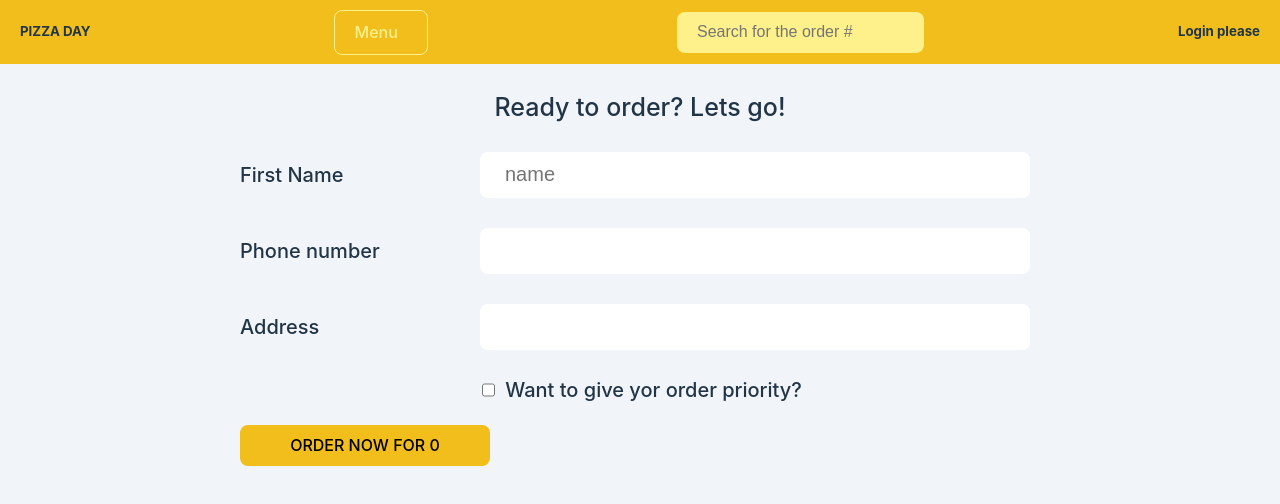
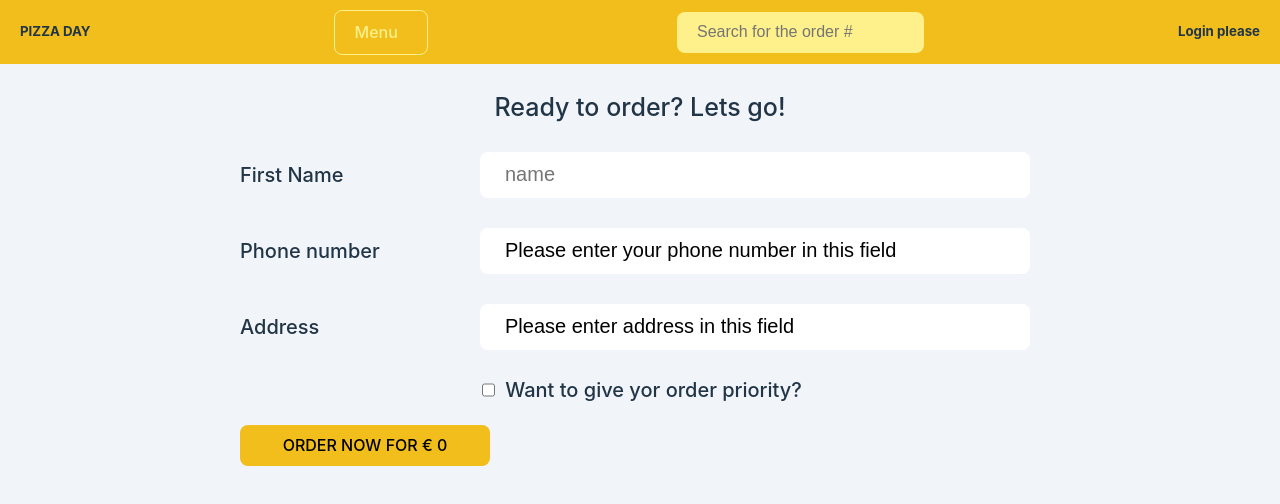
Before and after one commit to Denver123451/HillelReactPizza, a React (Vite) app in the folder HillelReactPizza/: page /Order in a window 1280 px wide. Shown: the top 504 px of the page. Built offline with nearby package versions, Linux system fonts and the light colour scheme.

Commit message:
Order page fixes

```diff
--- a/HillelReactPizza/src/App.css
+++ b/HillelReactPizza/src/App.css
@@ -314,7 +314,7 @@ body {
 
 }
 
-.orderFormLabelCheckbox {
+.checkbox {
     font-size: 20px;
     font-weight: 500;
     display: flex;
--- /dev/null
+++ b/HillelReactPizza/src/components/Button.jsx
@@ -0,0 +1,10 @@
+const Button = (props) => {
+  // eslint-disable-next-line react/prop-types
+  const { type, className, label, func } = props;
+  return (
+    <button type={type} className={className}>
+      {label} {func()}
+    </button>
+  );
+};
+export default Button;
--- /dev/null
+++ b/HillelReactPizza/src/components/Checkbox.jsx
@@ -0,0 +1,24 @@
+const Checkbox = (props) => {
+  // eslint-disable-next-line react/prop-types
+  const { label, value, onClick, onChange, onBlur, ref } = props;
+  return (
+    <>
+      <label className="checkbox">
+        <input
+          type="checkbox"
+          className="orderFormCheckbox"
+          value={value}
+          onChange={onChange}
+          onBlur={onBlur}
+          ref={ref}
+          onClick={(e) => {
+            onClick(e.target.checked);
+          }}
+        />
+        {label}
+      </label>
+    </>
+  );
+};
+
+export default Checkbox;
--- a/HillelReactPizza/src/components/Header.jsx
+++ b/HillelReactPizza/src/components/Header.jsx
@@ -1,11 +1,11 @@
-import { useContext, useEffect, useState } from "react";
-import { UserContext } from "../context/UserInfoContext.jsx";
+import { useEffect, useState } from "react";
 import { NavLink } from "react-router-dom";
 import { useSelector } from "react-redux";
-import { store } from "../redux/store.js";
+// import { store } from "../redux/store.js";
 
 const Header = () => {
   const data = useSelector((store) => store.cart.items);
+  const name = useSelector((state) => state.userInfo.userName);
 
   const [isCartEmpty, setIsCartEmpty] = useState(true);
 
@@ -16,8 +16,6 @@ const Header = () => {
       setIsCartEmpty(true);
     }
   }, [data]);
-
-  const { value } = useContext(UserContext);
 
   return (
     <div className="headerWrapper">
@@ -35,7 +33,7 @@ const Header = () => {
         )}
       </nav>
       <input className="HeaderInput" placeholder="Search for the order #" />
-      <h5 className="UserName">{value ? value : "Login please "}</h5>
+      <h5 className="UserName">{name ? name : "Login please "}</h5>
     </div>
   );
 };
--- a/HillelReactPizza/src/components/Input.jsx
+++ b/HillelReactPizza/src/components/Input.jsx
@@ -1,8 +1,7 @@
-import { forwardRef } from "react";
-
-const Input = forwardRef((props, ref) => {
+const Input = (props) => {
   // eslint-disable-next-line react/prop-types
-  const { value, onChange, onBlur, name, label, placeholder, error } = props;
+  const { value, onChange, onBlur, name, label, ref, placeholder, error } =
+    props;
 
   return (
     <>
@@ -22,6 +21,6 @@ const Input = forwardRef((props, ref) => {
       {error && <p className="formError">{error.message}</p>}
     </>
   );
-});
+};
 
 export default Input;
--- a/HillelReactPizza/src/main.jsx
+++ b/HillelReactPizza/src/main.jsx
@@ -3,18 +3,15 @@ import ReactDOM from "react-dom/client";
 import App from "./App.jsx";
 import "./index.css";
 import { BrowserRouter } from "react-router-dom";
-import UserContext from "./context/UserInfoContext.jsx";
 import { Provider } from "react-redux";
 import { store } from "./redux/store.js";
 
 ReactDOM.createRoot(document.getElementById("root")).render(
   <React.StrictMode>
-    <UserContext>
-      <BrowserRouter>
-        <Provider store={store}>
-          <App />
-        </Provider>
-      </BrowserRouter>
-    </UserContext>
+    <BrowserRouter>
+      <Provider store={store}>
+        <App />
+      </Provider>
+    </BrowserRouter>
   </React.StrictMode>,
 );
--- a/HillelReactPizza/src/pages/Cart.jsx
+++ b/HillelReactPizza/src/pages/Cart.jsx
@@ -1,12 +1,11 @@
 import { useDispatch, useSelector } from "react-redux";
 import CartItem from "../components/CartItem.jsx";
 import { deleteCart } from "../redux/slices/cartSlice.js";
-import { useContext } from "react";
-import { UserContext } from "../context/UserInfoContext.jsx";
+
 import { useNavigate } from "react-router-dom";
 
 const Cart = () => {
-  const { value } = useContext(UserContext);
+  const name = useSelector((state) => state.userInfo.userName);
   const items = useSelector((state) => state.cart.items);
   const dispath = useDispatch();
 
@@ -16,8 +15,8 @@ const Cart = () => {
 
   const handelOrderPizzas = () => {
     handleNavigateTuOrder();
-    console.log(items);
   };
+
   const navigate = useNavigate();
   const handleNavigateTuMenu = () => {
     navigate("/menu");
@@ -36,7 +35,7 @@ const Cart = () => {
         ← Back to menu
       </button>
 
-      <div className="cartName">Your cart, {value}</div>
+      <div className="cartName">Your cart, {name}</div>
       {!isItems ? (
         <div className="cartName">Please make your order.</div>
       ) : (
--- a/HillelReactPizza/src/pages/Login.jsx
+++ b/HillelReactPizza/src/pages/Login.jsx
@@ -1,14 +1,16 @@
-import { useContext } from "react";
-import { UserContext } from "../context/UserInfoContext.jsx";
 import { useNavigate } from "react-router-dom";
+import { useDispatch, useSelector } from "react-redux";
+// import {deleteCart} from "../redux/slices/cartSlice.js";
+import { addUserName } from "../redux/slices/userInfoSlice.js";
 
 const Login = () => {
-  const { value, onChange } = useContext(UserContext);
-
+  const dispath = useDispatch();
+  const name = useSelector((state) => state.userInfo.userName);
   const navigate = useNavigate();
 
   const handleInputChange = (event) => {
-    onChange(event.target.value);
+    // onChange(event.target.value);
+    dispath(addUserName(event.target.value));
   };
 
   const handleClick = () => {
@@ -35,15 +37,10 @@ const Login = () => {
         <input
           className="loadingPageInput"
           type="text"
-          placeholder="Your full name"
+          placeholder={name ? name : "Your full name"}
           onChange={handleInputChange}
         />
-        <button
-          disabled={!value}
-          type="submit"
-          className="loadingPageButton"
-          // onClick={handleClick}
-        >
+        <button disabled={!name} type="submit" className="loadingPageButton">
           Go to menu
         </button>
       </form>
--- a/HillelReactPizza/src/pages/OrderNew.jsx
+++ b/HillelReactPizza/src/pages/OrderNew.jsx
@@ -1,19 +1,24 @@
 import { useForm, Controller } from "react-hook-form";
-import { useContext, useRef, useState } from "react";
-import { UserContext } from "../context/UserInfoContext.jsx";
+import { useState } from "react";
 import { yupResolver } from "@hookform/resolvers/yup";
 import { validationSchema } from "../validation/validationSchema.js";
 import Input from "../components/Input.jsx";
 import { useSelector } from "react-redux";
+import { ref } from "yup";
+import Checkbox from "../components/Checkbox.jsx";
+import Button from "../components/Button.jsx";
 
 const OrderNew = () => {
-  const { value } = useContext(UserContext);
+  const name = useSelector((state) => state.userInfo.userName);
 
   const [priority, setPriority] = useState(false);
 
-  const { register, handleSubmit, reset, control } = useForm({
+  const { handleSubmit, reset, control } = useForm({
     defaultValues: {
-      name: value,
+      name: name,
+      tel: "Please enter your phone number in this field",
+      address: "Please enter address in this field",
+      checkbox: false,
     },
     resolver: yupResolver(validationSchema),
   });
@@ -22,8 +27,6 @@ const OrderNew = () => {
     console.log(data);
     reset();
   };
-
-  const inputRef = useRef(null);
 
   const items = useSelector((state) => state.cart.items);
 
@@ -52,10 +55,10 @@ const OrderNew = () => {
             <Input
               name="name"
               error={error}
-              value={field.value || ""}
+              value={field.value}
               onChange={field.onChange}
               onBlur={field.onBlur}
-              ref={inputRef}
+              ref={ref}
               label="First Name"
               placeholder="name"
             />
@@ -72,9 +75,9 @@ const OrderNew = () => {
               value={field.value || ""}
               onChange={field.onChange}
               onBlur={field.onBlur}
-              ref={inputRef}
+              ref={ref}
               label="Phone number"
-              placeholder=""
+              placeholder="tel"
             />
           )}
         />
@@ -89,28 +92,34 @@ const OrderNew = () => {
               value={field.value || ""}
               onChange={field.onChange}
               onBlur={field.onBlur}
-              ref={inputRef}
+              ref={ref}
               label="Address"
               placeholder=""
             />
           )}
         />
 
-        <label className="orderFormLabelCheckbox">
-          <input
-            type="checkbox"
-            {...register("checkbox")}
-            className="orderFormCheckbox"
-            onClick={(e) => {
-              setPriority(e.target.checked);
-            }}
-          />
-          Want to give yor order priority?
-        </label>
+        <Controller
+          name="checkbox"
+          control={control}
+          render={({ field }) => (
+            <Checkbox
+              label="Want to give yor order priority?"
+              value={field.value || ""}
+              onChange={field.onChange}
+              onBlur={field.onBlur}
+              ref={ref}
+              onClick={setPriority}
+            />
+          )}
+        />
 
-        <button type="submit" className="orderButton">
-          ORDER NOW FOR {sum()}
-        </button>
+        <Button
+          type="submit"
+          className="orderButton"
+          label="ORDER NOW FOR €"
+          func={sum}
+        />
       </form>
     </div>
   );
--- /dev/null
+++ b/HillelReactPizza/src/redux/slices/userInfoSlice.js
@@ -0,0 +1,20 @@
+import { createSlice } from "@reduxjs/toolkit";
+
+const initialState = {
+  userName: localStorage.getItem("userName") || "",
+};
+
+const userInfoSlice = createSlice({
+  name: "userInfo",
+  initialState,
+  reducers: {
+    addUserName: (state, { payload }) => {
+      state.userName = payload;
+      localStorage.setItem("userName", payload);
+    },
+  },
+});
+
+export const { addUserName } = userInfoSlice.actions;
+
+export default userInfoSlice.reducer;
--- a/HillelReactPizza/src/redux/store.js
+++ b/HillelReactPizza/src/redux/store.js
@@ -1,10 +1,12 @@
 import { configureStore } from "@reduxjs/toolkit";
 import cartReducer from "./slices/cartSlice.js";
 import getMenuReducer from "./slices/getMenuSlice.js";
+import userInfoReducer from "./slices/userInfoSlice.js";
 
 export const store = configureStore({
   reducer: {
     cart: cartReducer,
     getMenu: getMenuReducer,
+    userInfo: userInfoReducer,
   },
 });
```
